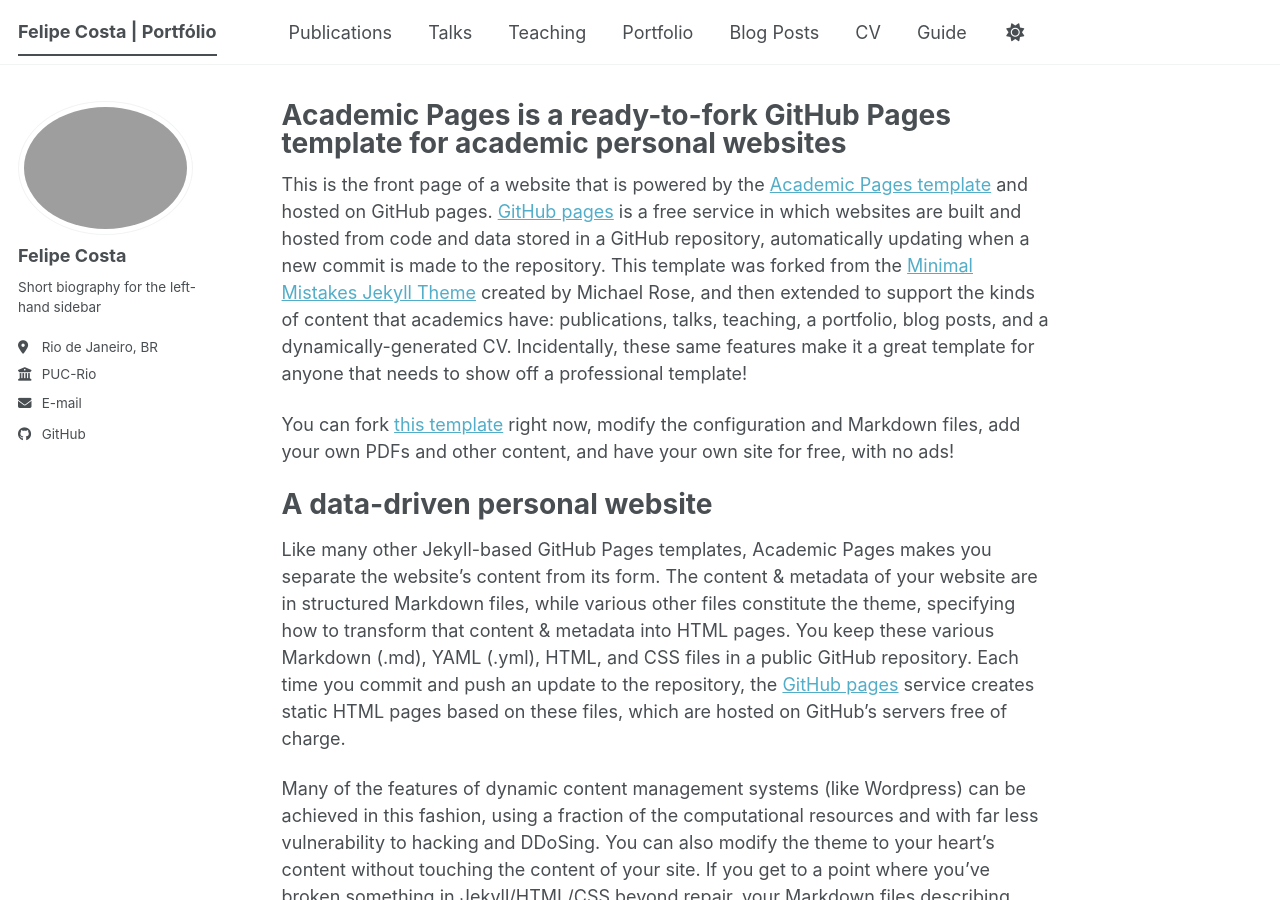
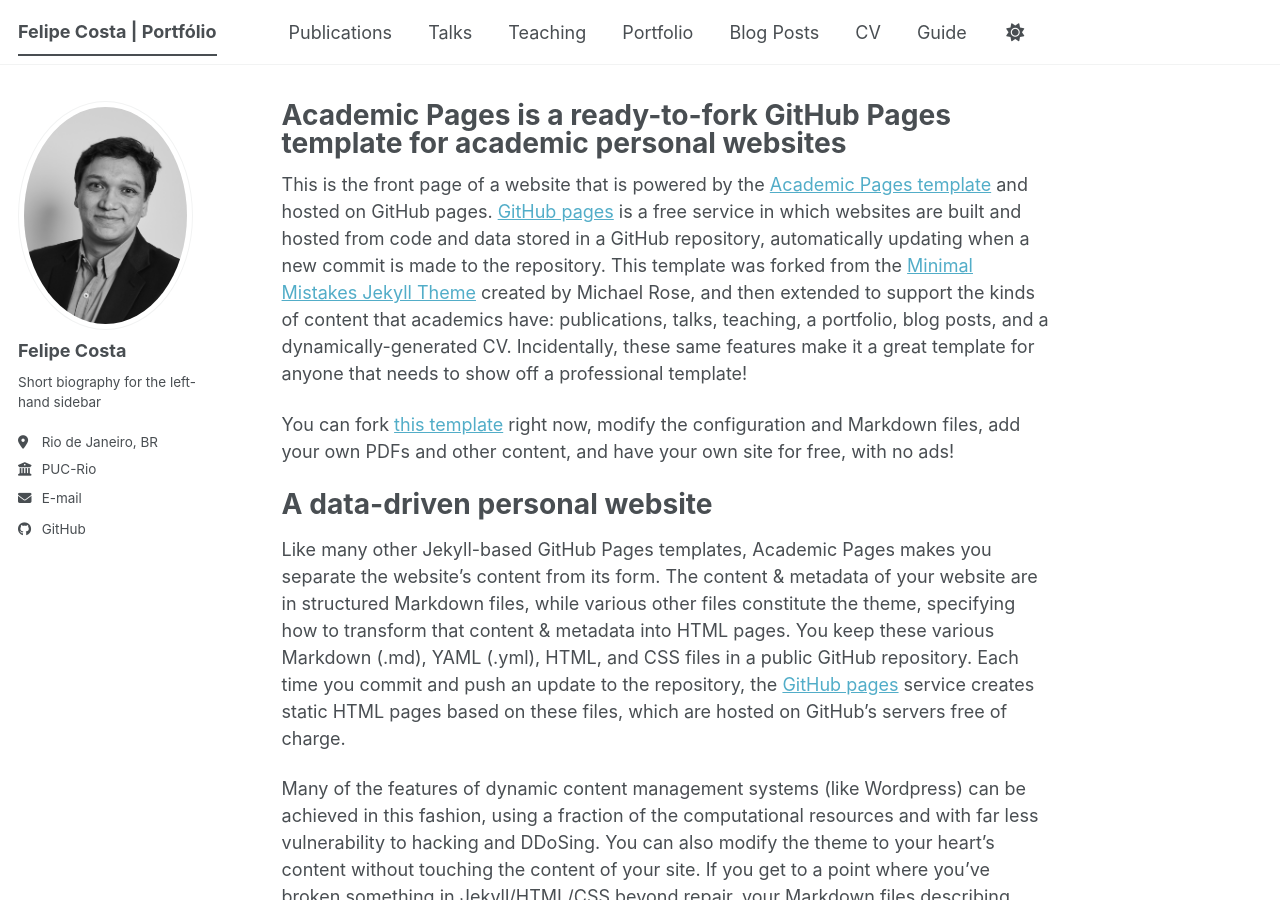
Before and after one commit to fimperiano/fimperiano.github.io, a Jekyll site: the page built from _pages/about.md, in a window 1280 px wide and 900 px high. Built offline with Jekyll 4.4.1, drawn with Linux system fonts in a browser that asks for light colours; a script bundle is joined from its source files by our own code; library files that are not in the unit come from our copies.

Commit message:
Update author avatar in configuration file

```diff
--- a/_config.yml
+++ b/_config.yml
@@ -23,7 +23,7 @@
 #               Additional customization can be done by editing /_includes/author-profile.html
 author:
   # Biographic information
-  avatar           : "profile.jpg"
+  avatar           : "profile34.jpg"
   name             : "Felipe Costa"
   pronouns         : # example: "she/her"
   bio              : "Short biography for the left-hand sidebar"
```
